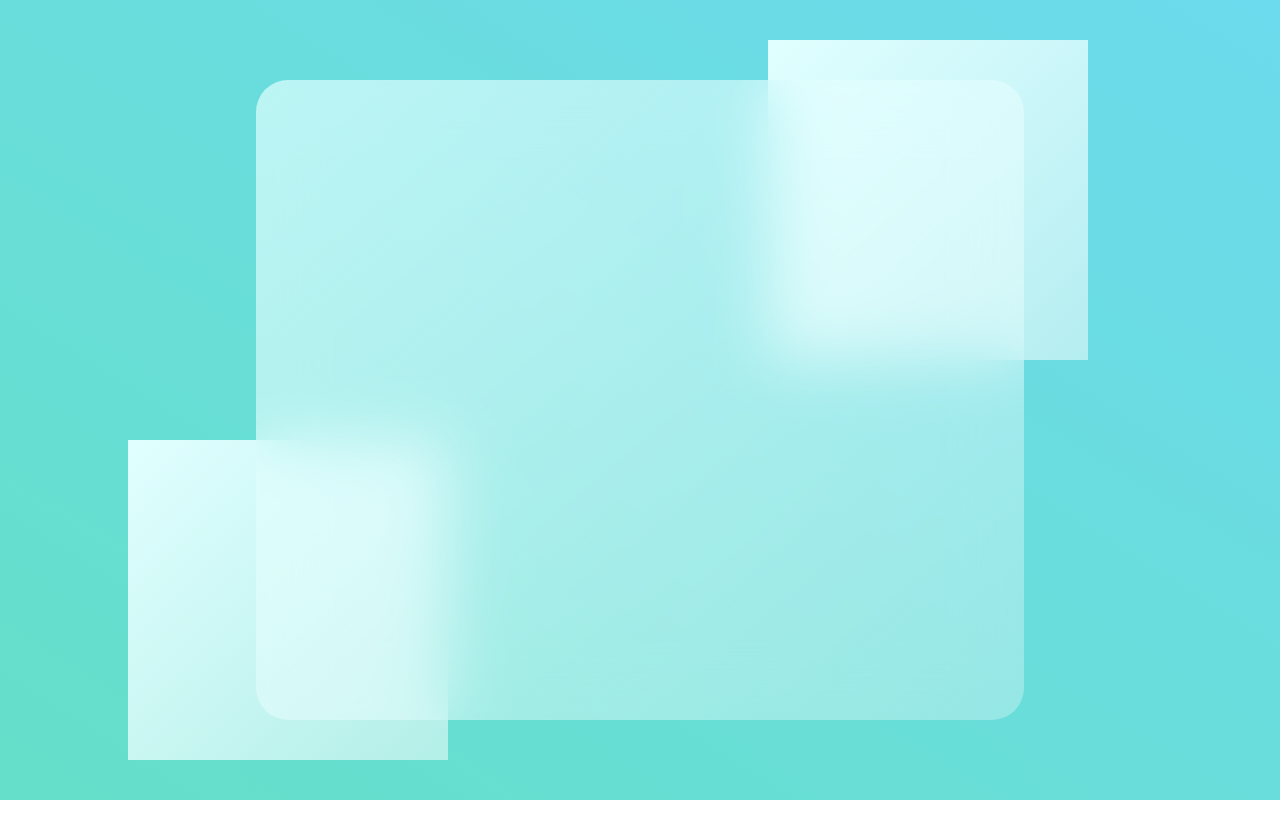
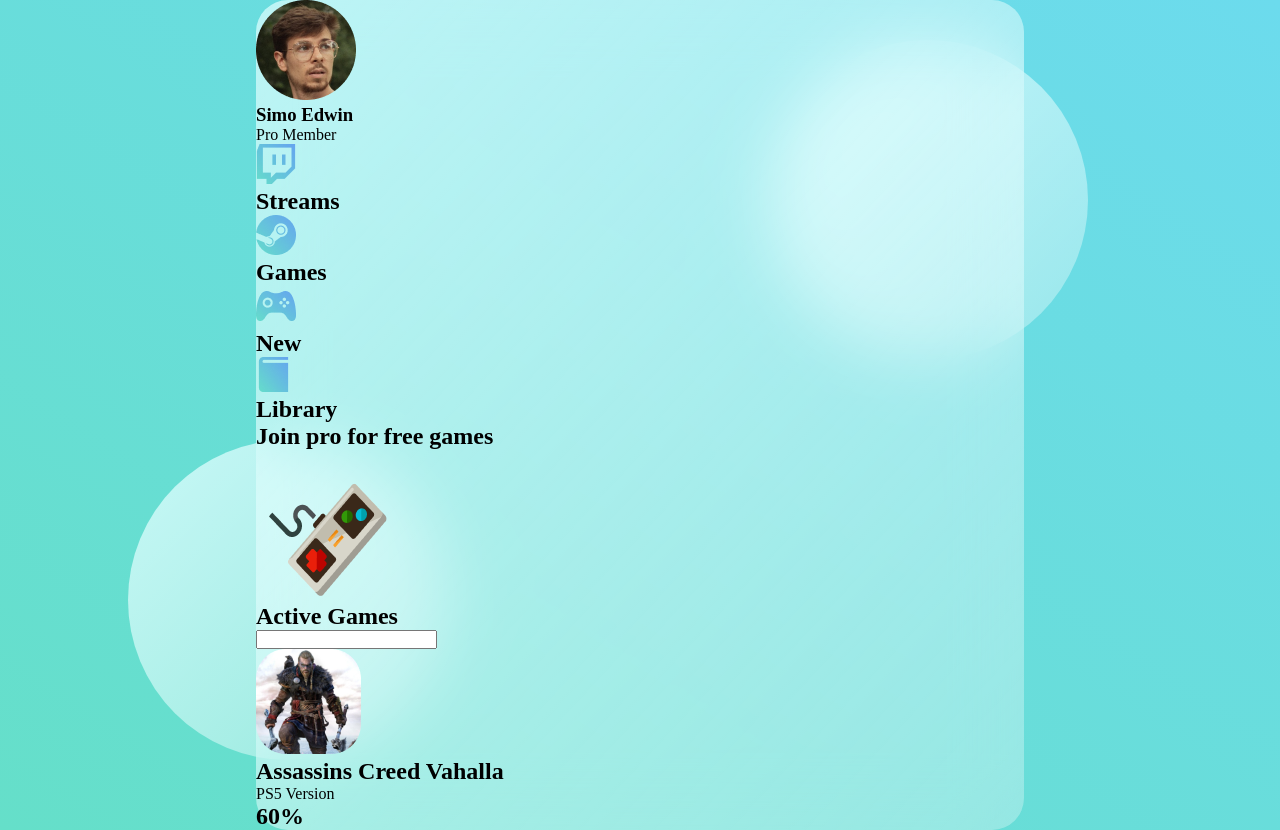
Before and after one commit to coelho-na/glassWebsite, a plain HTML site: page index.html in a window 1280 px wide. Before the commit the page ends 800 px from the top, so only its background shows below. Drawn offline with Linux system fonts and the light colour scheme.

Commit message:
finish html

```diff
--- a/index.html
+++ b/index.html
@@ -8,7 +8,54 @@
   </head>
   <body>
     <main>
-      <section class="glass"></section>
+      <section class="glass">
+        <div class="dashboard">
+          <div class="user">
+            <img src="./imgs/avatar.png" alt="" />
+            <h3>Simo Edwin</h3>
+            <p>Pro Member</p>
+          </div>
+          <div class="links">
+            <div class="link">
+              <img src="./imgs/twitch.png" alt="" />
+              <h2>Streams</h2>
+            </div>
+            <div class="link">
+              <img src="./imgs/steam.png" alt="" />
+              <h2>Games</h2>
+            </div>
+            <div class="link">
+              <img src="./imgs/upcoming.png" alt="" />
+              <h2>New</h2>
+            </div>
+            <div class="link">
+              <img src="./imgs/library.png" alt="" />
+              <h2>Library</h2>
+            </div>
+          </div>
+          <div class="pro">
+            <h2>Join pro for free games</h2>
+            <img src="./imgs/controller.png" alt="" />
+          </div>
+        </div>
+        <div class="games">
+          <div class="status">
+            <h1>Active Games</h1>
+            <input type="text" />
+          </div>
+          <div class="cards">
+            <div class="card">
+              <img src="./imgs/assassins.png" alt="" />
+              <div class="card-info">
+                <h2>Assassins Creed Vahalla</h2>
+                <p>PS5 Version</p>
+                <div class="progress"></div>
+              </div>
+              <h2 class="percentage">60%</h2>
+            </div>
+          </div>
+        </div>
+      </section>
     </main>
     <div class="circle1"></div>
     <div class="circle2"></div>
--- a/style.css
+++ b/style.css
@@ -31,12 +31,13 @@ main {
   background: white;
   background: linear-gradient(
     to right bottom,
-    rgba(225, 255, 255, 1),
-    rgba(255, 255, 255, 0.5)
+    rgba(225, 255, 255, 0.8),
+    rgba(255, 255, 255, 0.3)
   );
   height: 20rem;
   width: 20rem;
   position: absolute;
+  border-radius: 50%;
 }
 
 .circle1 {
```
